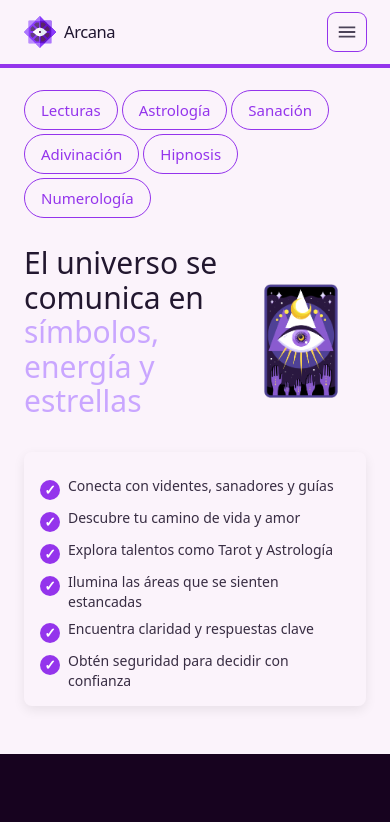
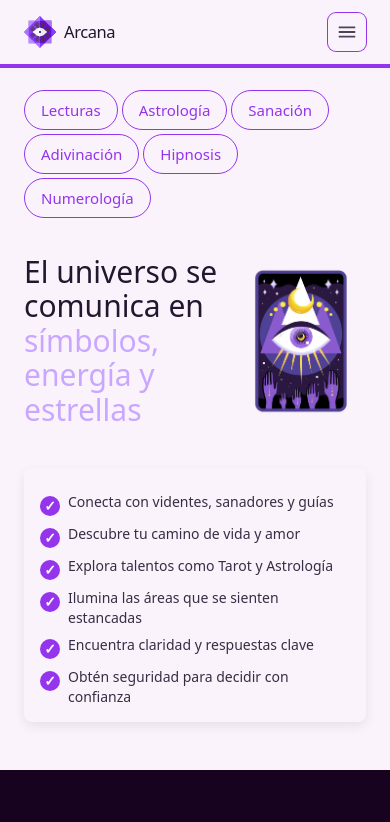
Before and after one commit to arcana302-art/arcana-v2, a Next.js app: page / in a window 390 px wide. Shown: the top 822 px of the page. Built offline with nearby package versions, Linux system fonts and the light colour scheme.

Commit message:
Update Hero.tsx

```diff
--- a/app/components/Hero.tsx
+++ b/app/components/Hero.tsx
@@ -74,7 +74,7 @@ export default function Hero() {
             </h1>
 
             {/* MOBILE: Título + Carta lado a lado */}
-            <div className="hero-mobile-row sm:hidden flex w-full gap-4 mt-4">
+            <div className="hero-mobile-row sm:hidden flex w-full gap-4 mt-4 items-center">
               <h1 className="mobile-text w-3/5 text-[#22172f] text-[30px] leading-[1.15] font-normal">
                 El universo se comunica en <br />
                 <span className="text-[#c9a6ff]">símbolos, energía y estrellas</span>
@@ -86,7 +86,7 @@ export default function Hero() {
                   width={560}
                   height={790}
                   priority
-                  className="h-auto w-full scale-[0.625]" // 50% original + 25%
+                  className="h-auto w-full scale-[0.78]" // incremento 25%
                 />
               </div>
             </div>
@@ -189,10 +189,14 @@ export default function Hero() {
           .bullets-grid {
             grid-template-columns: 1fr;
             gap-y: 12px;
+            margin-top: 16px; /* ajuste spacing */
           }
           .bullet-text {
             font-size: 14px;
             line-height: 1.4;
+          }
+          .hero-mobile-row {
+            margin-bottom: 16px; /* espacio entre fila y bullets */
           }
         }
 
```
